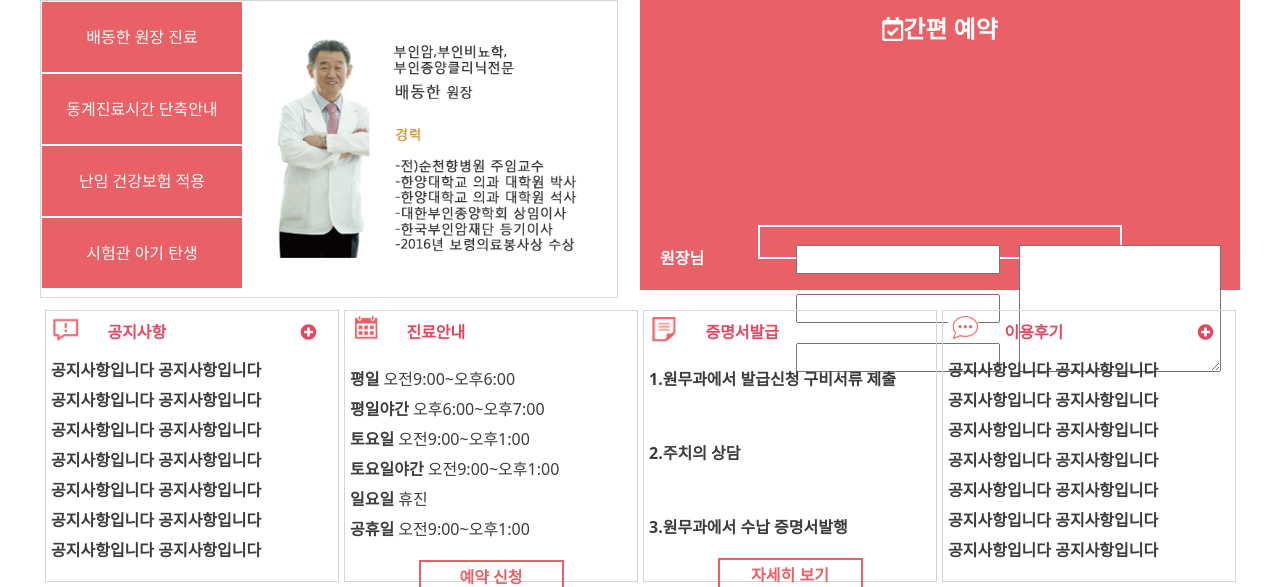
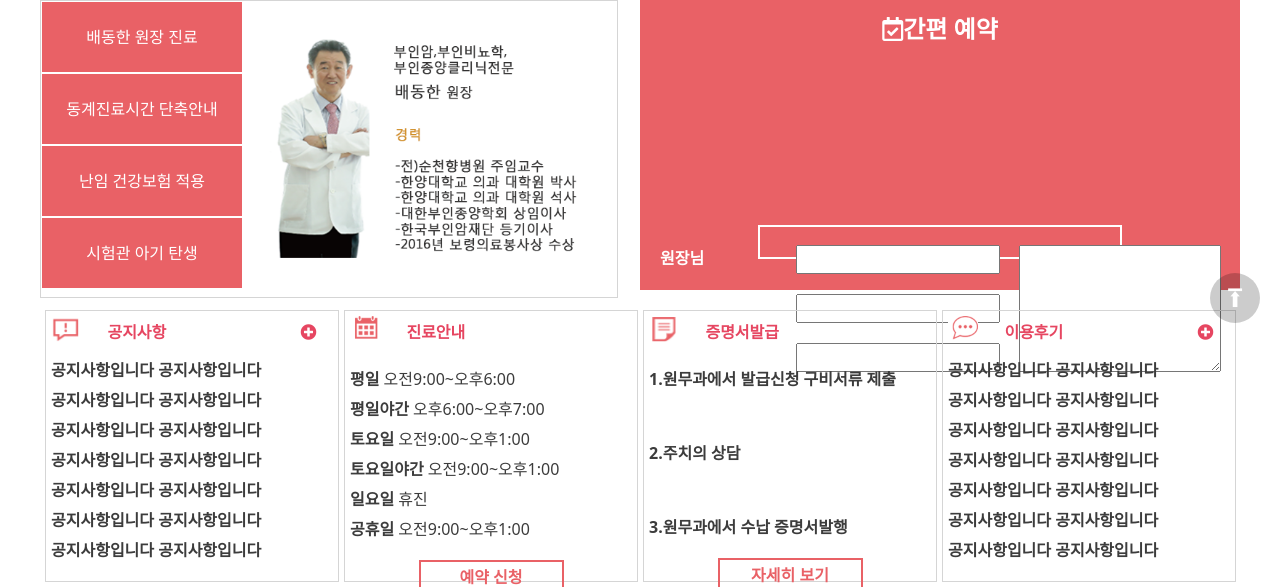
Before and after one commit to hjfrrfjh/mizrenewal, a PHP site: page /index.php in a window 1280 px wide. Shown: the part 457-1044 px from the top of the page. Run offline with PHP 8.4, Linux system fonts and the light colour scheme; some libraries are stand-ins or nearby versions; some web fonts are replaced.

Commit message:
푸터에 상단으로 가는 버튼 넣음

```diff
--- a/css/common.css
+++ b/css/common.css
@@ -14,13 +14,14 @@
     text-decoration:none;
 }
 
+
 @font-face {
     font-family: 'miz_icon';
-    src: url('../icon_font/miz_icon.eot?99896748');
-    src: url('../icon_font/miz_icon.eot?99896748#iefix') format('embedded-opentype'),
-         url('../icon_font/miz_icon.woff?99896748') format('woff'),
-         url('../icon_font/miz_icon.ttf?99896748') format('truetype'),
-         url('../icon_font/miz_icon.svg?99896748#miz_icon') format('svg');
+    src: url('../icon_font/miz_icon.eot?39376374');
+    src: url('../icon_font/miz_icon.eot?39376374#iefix') format('embedded-opentype'),
+         url('../icon_font/miz_icon.woff?39376374') format('woff'),
+         url('../icon_font/miz_icon.ttf?39376374') format('truetype'),
+         url('../icon_font/miz_icon.svg?39376374#miz_icon') format('svg');
     font-weight: normal;
     font-style: normal;
   }
@@ -28,8 +29,6 @@
 .icon-font{
     font-family: "miz_icon";
     font-style: normal;
-    font-weight: normal;
-    font-family: "miz_icon";
 }
 
 body{
@@ -687,8 +686,35 @@ address{
     font-size:0.8rem;
 }
 
-.quick-menu__container ul li{
+.top-button{
+    position:fixed;
+    right:20px;
+    bottom:20px;
+    height:50px;
+    width:50px;
+    /* border:1px solid rgb(60, 60, 60); */
+    background-color:rgba(0,0,0,0.2);
+    border-radius:50%;
+    display:block;
+    color:rgb(60, 60, 60);
+    z-index:101;
+    font-size:0.8rem;
+    color:white;
+}
 
+.top-button:hover{
+    background-color:rgba(255,255,255,0.3);
+    color:black;
+}
+
+
+.top-button span{
+    position:absolute;
+    top: 50%;
+    left:0;
+    right:0;
+    text-align:center;
+    transform:translate(0,-50%);
 }
 
 /* ㅡㅡㅡㅡㅡㅡㅡㅡㅡㅡㅡㅡㅡㅡㅡㅡㅡㅡㅡㅡ미디어쿼리ㅡㅡㅡㅡㅡㅡㅡㅡㅡㅡㅡㅡㅡㅡㅡㅡㅡㅡㅡ */
--- a/footer.php
+++ b/footer.php
@@ -1,3 +1,7 @@
+<a href="#" class="top-button">
+        <span><i class="icon-font icon-box__icon">&#xe804;</i></span>
+</a>
+
 <footer class="footer">
     <div class="footer__parters">
         <span>협력업체 &nbsp;▶</span>&nbsp;
```
Also changed, not shown: icon_font/miz_icon.svg, icon_font/miz_icon.ttf, icon_font/miz_icon.woff, icon_font/miz_icon.woff2, 1 other file.
